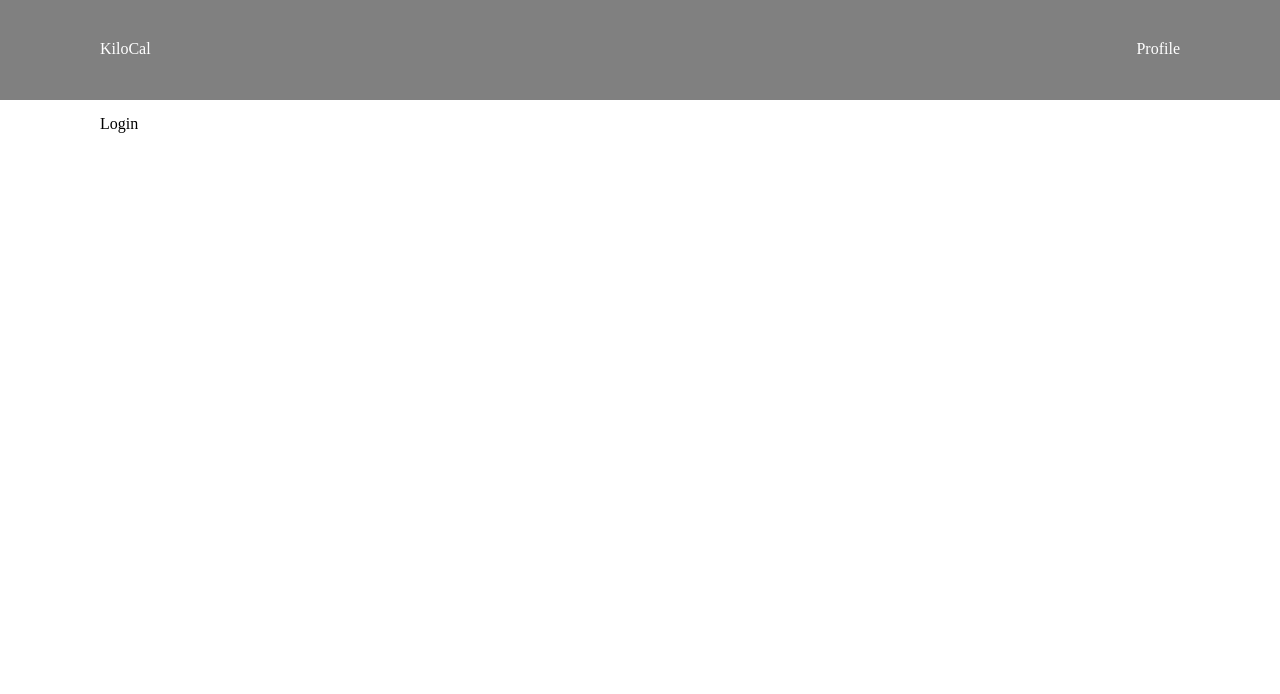
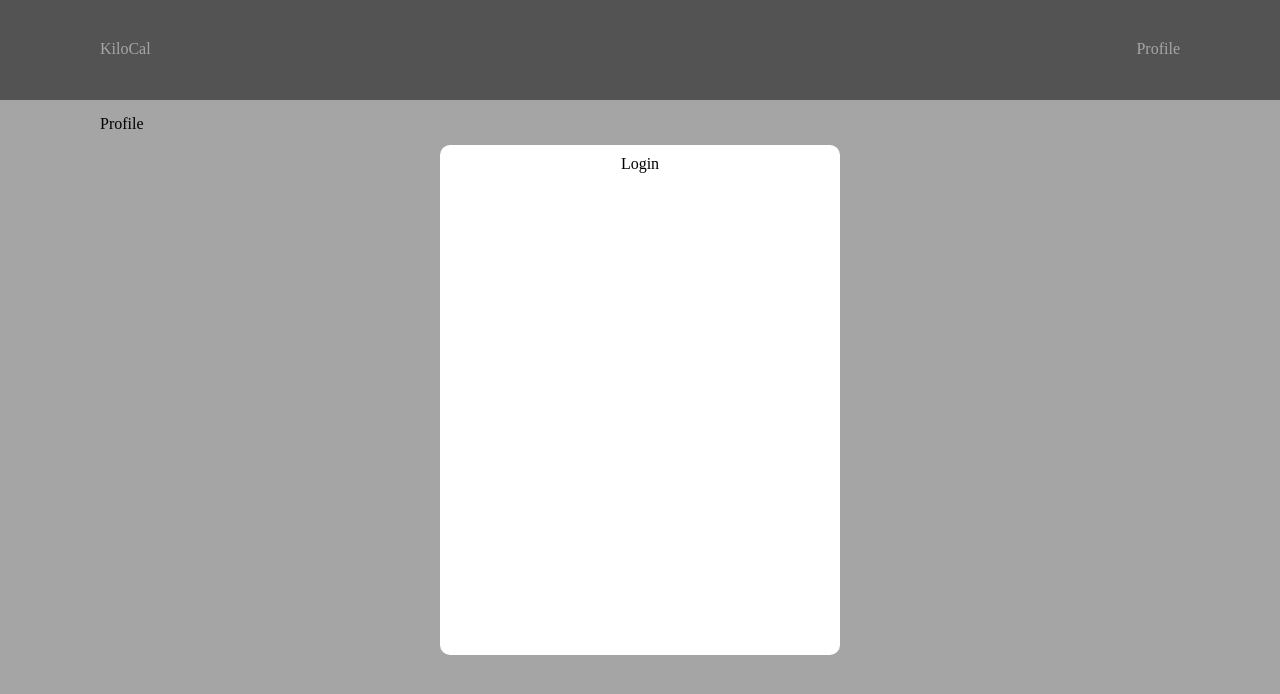
Before and after one commit to ansengarvin/kilocal, a React (Vite) app in the folder frontend/: page /profile in a window 1280 px wide. Before the commit this address led to /login. Shown: the top 694 px of the page. Built offline with nearby package versions, Linux system fonts and the light colour scheme.

Commit message:
feat: bare-bones login modal

```diff
--- /dev/null
+++ b/frontend/src/components/Login.tsx
@@ -0,0 +1,38 @@
+import styled from "@emotion/styled"
+
+const LoginWindow = styled.div `
+  position: absolute;
+  height: 100%;
+  width: 100%;
+  background-color: #0000005a;
+
+  display: flex;
+  justify-content: center;
+  align-items: center;
+
+  div {
+    height: 500px;
+    width: 400px;
+    background-color: white;
+    border-radius: 10px;
+    padding-top: 10px;
+
+    display: flex;
+    flex-direction: row;
+    justify-content: center;
+
+  }
+`
+
+function LoginModal() {
+    return (
+      <LoginWindow>
+        <div>
+          Login
+        </div>
+
+      </LoginWindow>
+    )
+  }
+
+export default LoginModal
--- a/frontend/src/components/root.tsx
+++ b/frontend/src/components/root.tsx
@@ -1,10 +1,13 @@
-import * as React from "react"
+import {useState, ReactNode} from 'react'
 import styled from '@emotion/styled'
 import { Header } from "./header"
 import { Outlet } from "react-router-dom"
+import Cookies from 'js-cookie'
+import { useEffect } from 'react'
+import LoginModal from './Login'
 
 interface RootProps {
-    children?: React.ReactNode
+    children?: ReactNode
 }
 
 const Grid = styled.div`
@@ -28,12 +31,30 @@ const Main = styled.main`
 export function Root(props: RootProps) {
     const {children} = props
 
+    const [loggedIn, setLoggedIn] = useState(false)
+
+    useEffect(() => {
+        if (!Cookies.get("auth")) {
+            setLoggedIn(false)
+        } else {
+            setLoggedIn(true)
+        }
+    })
+
+
     return (
+        <>
+        {
+            loggedIn ?
+             <></> :
+             <LoginModal/>
+        }
         <Grid>
             <Header bgColor = "grey" height = "100px" />
             <Main>
                 {children || <Outlet/>}
             </Main>
         </Grid>
+        </>
     )
 }
--- a/frontend/src/router.tsx
+++ b/frontend/src/router.tsx
@@ -2,7 +2,7 @@ import { createBrowserRouter } from 'react-router-dom'
 import { Root } from './components/root'
 import App from './routes/App'
 import Profile from './routes/Profile'
-import Login from './routes/Login'
+import Login from './components/Login'
 
 export const router = createBrowserRouter([
     {
--- a/frontend/src/routes/App.tsx
+++ b/frontend/src/routes/App.tsx
@@ -1,15 +1,4 @@
-import Cookies from 'js-cookie'
-import { useEffect } from 'react'
-import { useNavigate } from 'react-router-dom'
-
 function App() {
-  let navigate = useNavigate()
-
-  useEffect(() => {
-    if (!Cookies.get("auth")) {
-      navigate('/login')
-    }
-  })
 
   return (
     <>
--- a/frontend/src/routes/Login.tsx
+++ /dev/null
@@ -1,9 +0,0 @@
-function Login() {
-    return (
-      <>
-        Login
-      </>
-    )
-  }
-
-export default Login
--- a/frontend/src/routes/Profile.tsx
+++ b/frontend/src/routes/Profile.tsx
@@ -1,16 +1,4 @@
-import Cookies from 'js-cookie'
-import { useEffect } from 'react'
-import { useNavigate } from 'react-router-dom'
-
 function Profile() {
-    let navigate = useNavigate()
-
-    useEffect(() => {
-        if (!Cookies.get("auth")) {
-          navigate('/login')
-        }
-    })
-
     return (
       <>
         Profile
```
